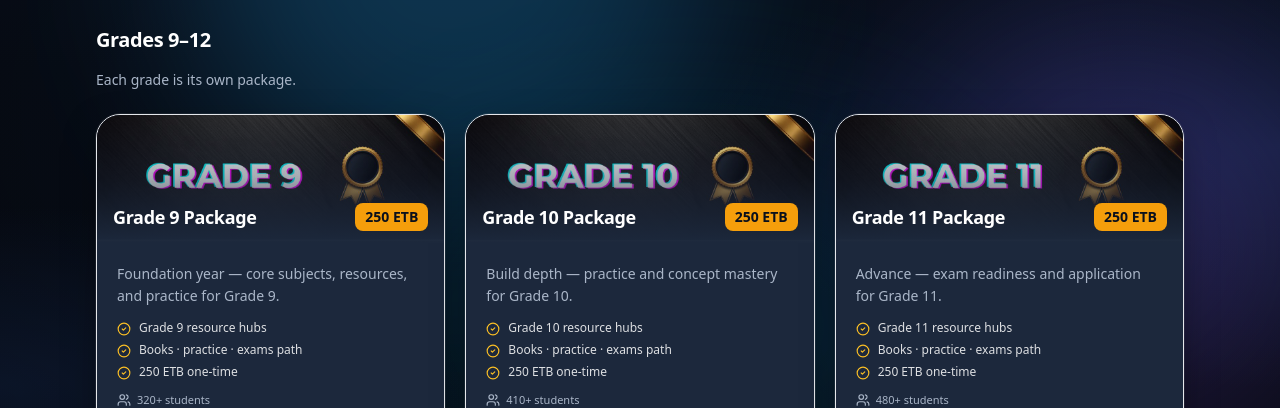
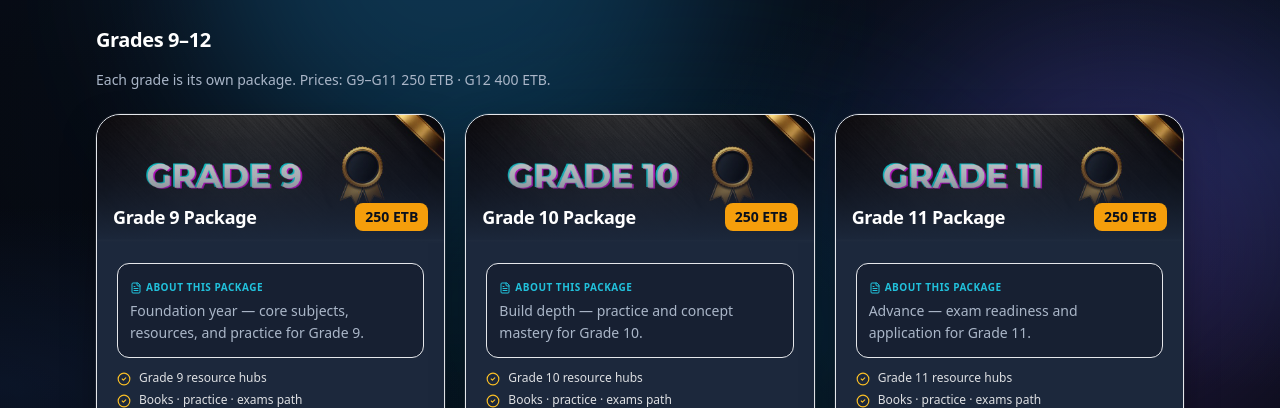
Before and after one commit to hiyabteklu/Wisdom-tower-academy, a Next.js app: page /packages in a window 1280 px wide. Shown: the part 253-661 px from the top of the page. Built offline with nearby package versions, Linux system fonts and the light colour scheme; no server answers; the database is empty.

Commit message:
feat: landing order special→freshman→branches; package about section; catalog default 250

```diff
--- a/src/components/PackagesCatalog.tsx
+++ b/src/components/PackagesCatalog.tsx
@@ -2,7 +2,7 @@
 
 import { useEffect, useState } from "react";
 import Link from "next/link";
-import { Users, CheckCircle2, Shield } from "lucide-react";
+import { Users, CheckCircle2, Shield, FileText } from "lucide-react";
 import { formatEtb, type AcademyPackage } from "@/data/packages";
 import { listSellablePackages } from "@/lib/catalog";
 import AddToCartButton from "@/components/AddToCartButton";
@@ -30,7 +30,13 @@ function PackageGrid({ list }: { list: AcademyPackage[] }) {
             </div>
           </div>
           <div className="p-5 flex flex-col flex-1">
-            <p className="text-sm text-wisdom-muted leading-relaxed mb-3">{pkg.description}</p>
+            <div className="mb-3 rounded-xl border border-white/8 bg-wisdom-dark/30 p-3">
+              <p className="text-[10px] font-bold uppercase tracking-wider text-cyan-400/90 mb-1 inline-flex items-center gap-1">
+                <FileText className="w-3 h-3" />
+                About this package
+              </p>
+              <p className="text-sm text-wisdom-muted leading-relaxed">{pkg.description}</p>
+            </div>
             <ul className="space-y-1.5 mb-3">
               {pkg.includes.map((line) => (
                 <li key={line} className="flex gap-2 text-xs text-white/85">
@@ -86,7 +92,9 @@ export default function PackagesCatalog() {
       {grades.length > 0 && (
         <>
           <h2 className="font-display text-xl font-bold text-white mb-4">Grades 9–12</h2>
-          <p className="text-sm text-wisdom-muted mb-6">Each grade is its own package.</p>
+          <p className="text-sm text-wisdom-muted mb-6">
+            Each grade is its own package. Prices: G9–G11 250 ETB · G12 400 ETB.
+          </p>
           <PackageGrid list={grades} />
         </>
       )}
```
